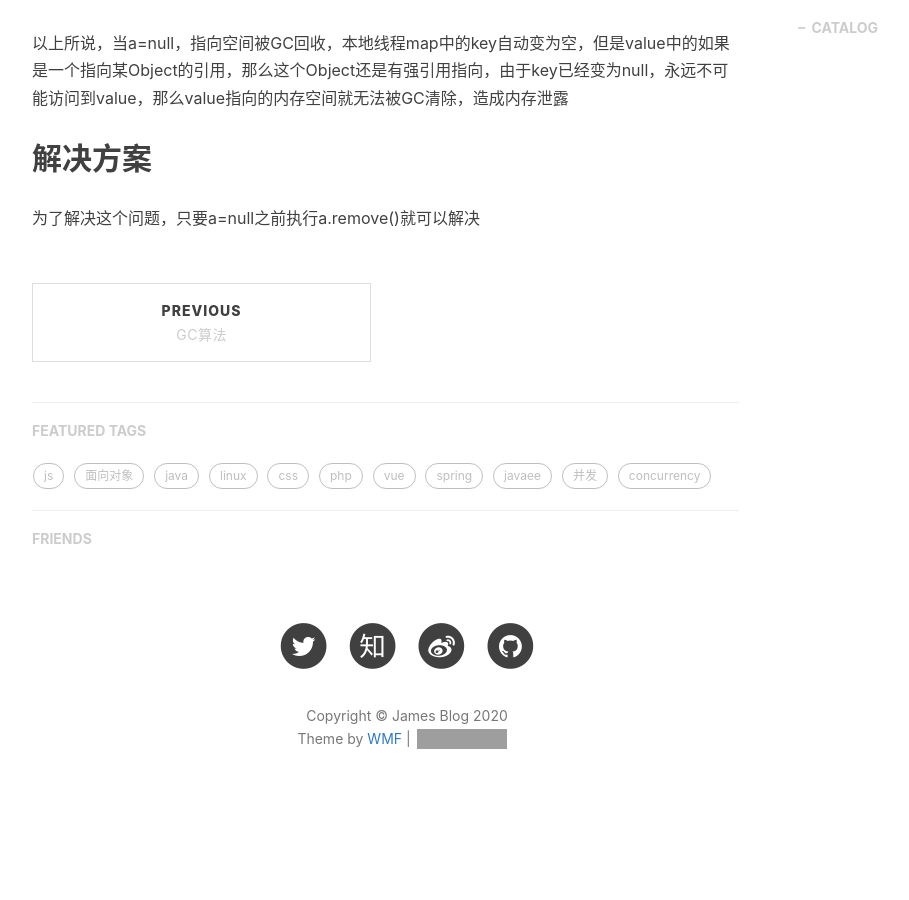
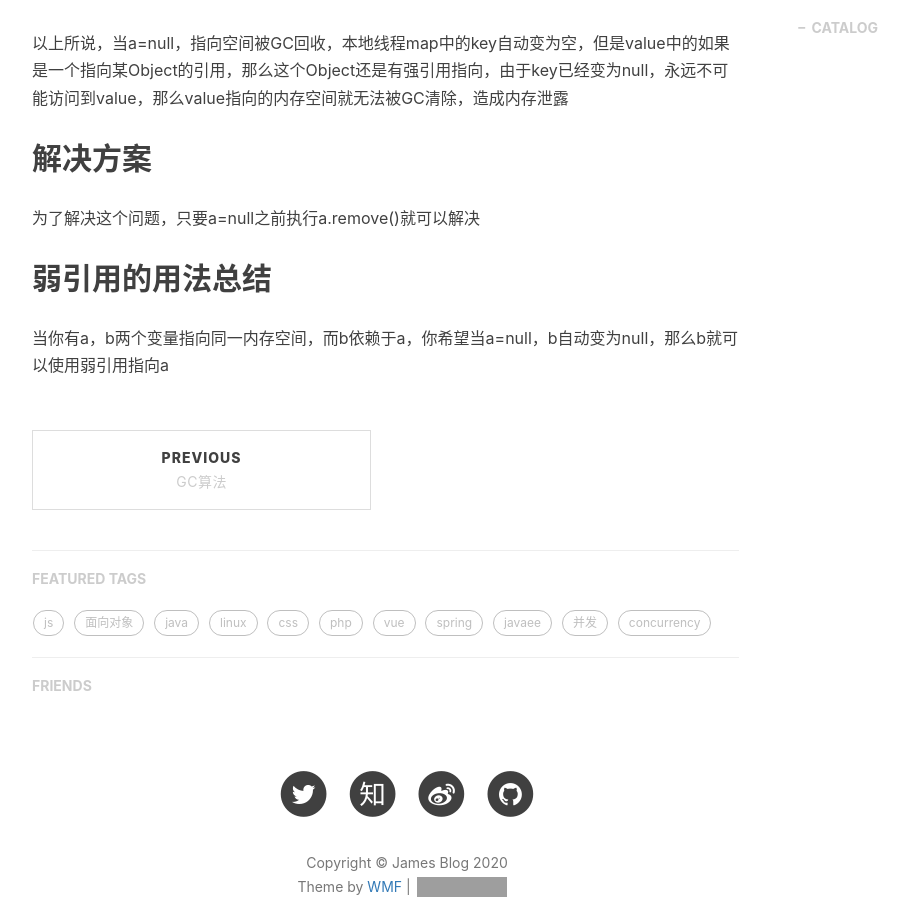
Before and after one commit to wmf217/blog, a Jekyll site: the page built from _posts/2020-05-30-threadLocal.markdown, in a window 1280 px wide and 900 px high, scrolled down 2922 px. Shown: the whole window, without its empty margins (233-1142 px from the left). Built offline with Jekyll 4.4.1, drawn with Linux system fonts in a browser that asks for light colours; nearby versions of some CDN libraries; comment, search, counter and statistics services are not loaded; before the commit the page ends 3765 px from its top, so only the background shows below that; grey boxes are pictures that could not be loaded.

Commit message:
ThreadLocal的补充

```diff
--- a/_posts/2020-05-30-threadLocal.markdown
+++ b/_posts/2020-05-30-threadLocal.markdown
@@ -86,3 +86,5 @@ static class Entry extends WeakReference<ThreadLocal<?>> {
 以上所说，当a=null，指向空间被GC回收，本地线程map中的key自动变为空，但是value中的如果是一个指向某Object的引用，那么这个Object还是有强引用指向，由于key已经变为null，永远不可能访问到value，那么value指向的内存空间就无法被GC清除，造成内存泄露
 ## 解决方案
 为了解决这个问题，只要a=null之前执行a.remove()就可以解决
+## 弱引用的用法总结
+当你有a，b两个变量指向同一内存空间，而b依赖于a，你希望当a=null，b自动变为null，那么b就可以使用弱引用指向a
```
